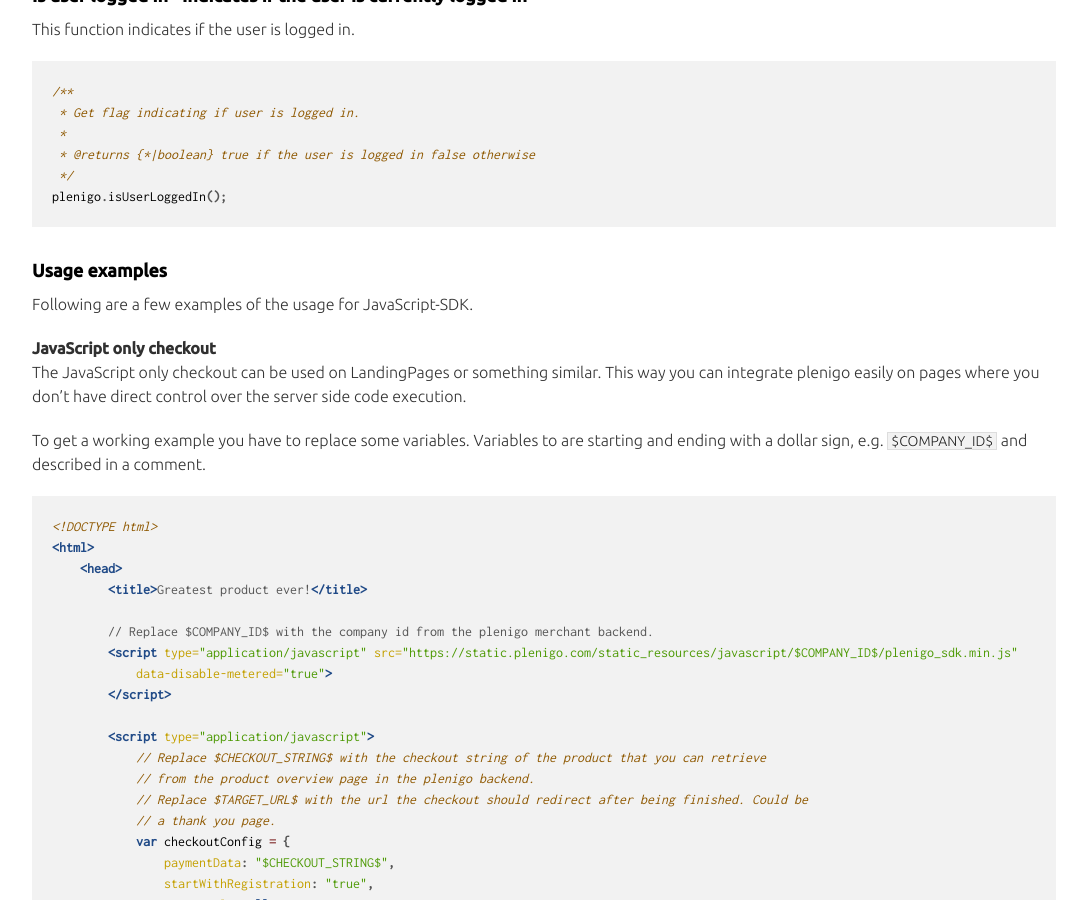
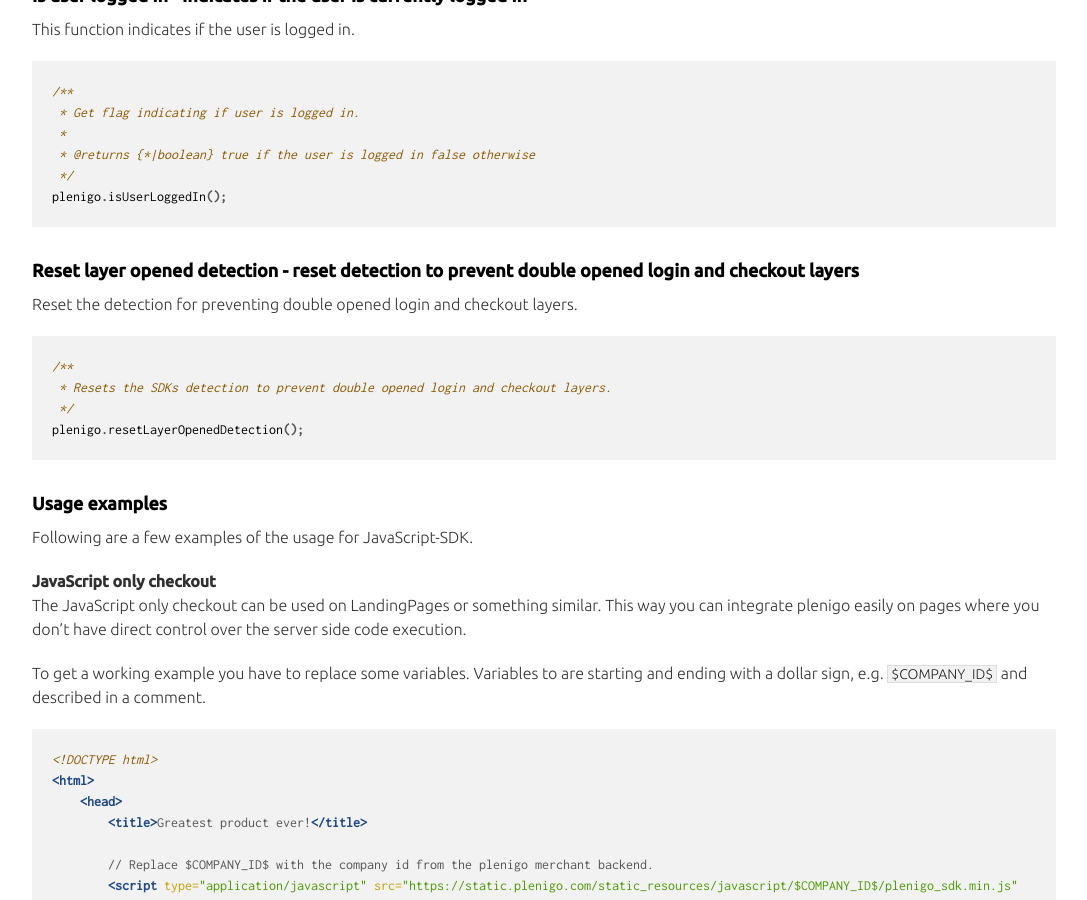
Before and after one commit to plenigo/plenigo.github.io, a Jekyll site: the page built from pages/sdks/javascript/includes/general_functionality.md, in a window 1280 px wide and 900 px high, scrolled down 3575 px. Shown: the whole window, without its empty margins (96-1183 px from the left). Built offline with Jekyll 4.4.1, drawn with Linux system fonts in a browser that asks for light colours; our own code applies the rules of GitHub Pages for plain Markdown files.

Commit message:
+ added new JS function

````diff
--- a/pages/sdks/javascript/includes/general_functionality.md
+++ b/pages/sdks/javascript/includes/general_functionality.md
@@ -134,6 +134,17 @@
 plenigo.isUserLoggedIn();
 ```
 
+### Reset layer opened detection - reset detection to prevent double opened login and checkout layers
+
+Reset the detection for preventing double opened login and checkout layers.
+
+```javascript
+/**
+ * Resets the SDKs detection to prevent double opened login and checkout layers.
+ */
+plenigo.resetLayerOpenedDetection();
+```
+
 ### Usage examples
 
 Following are a few examples of the usage for JavaScript-SDK.
````
